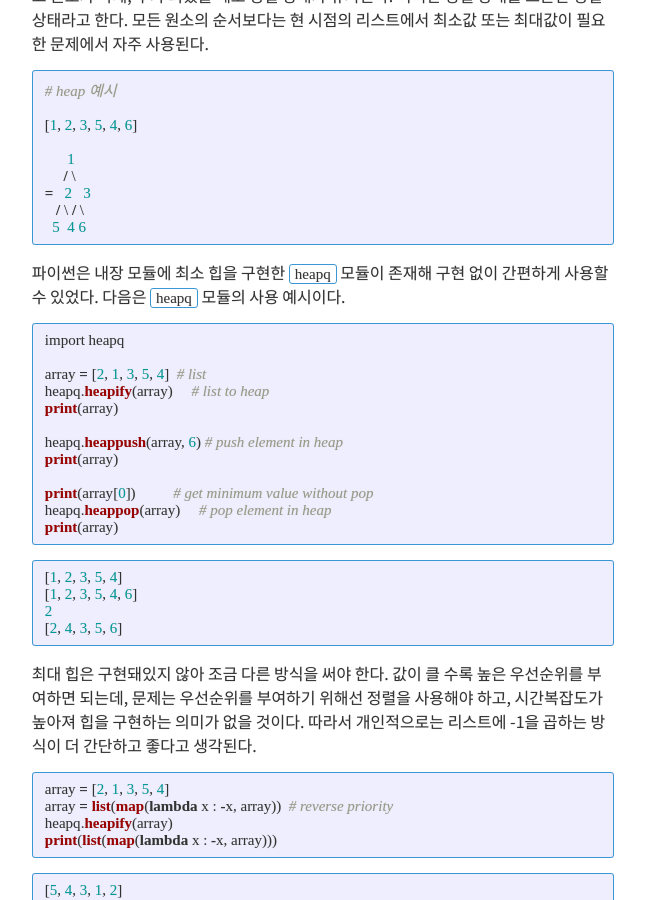
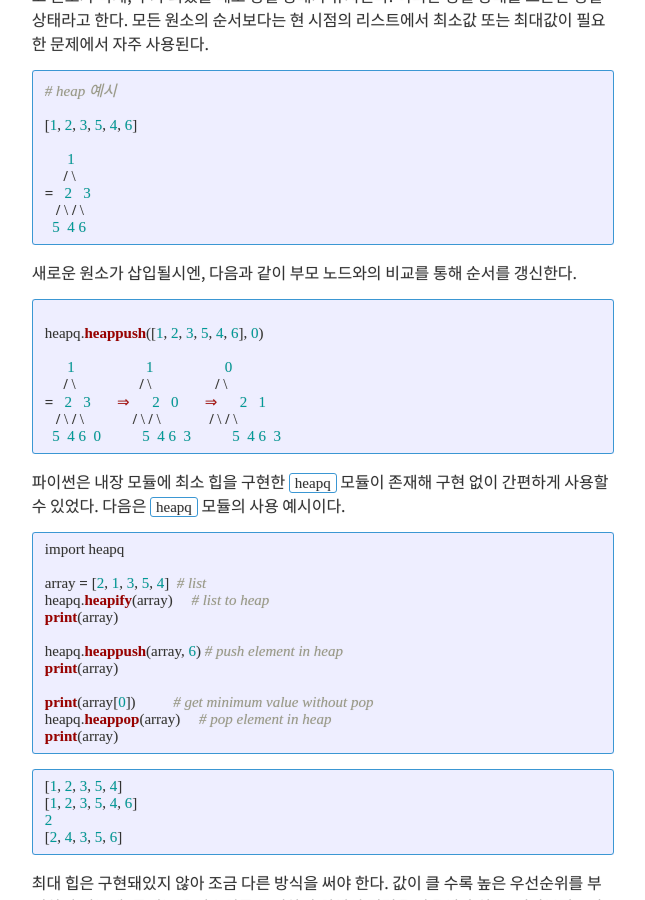
Before and after one commit to Clarit7/clarit7.github.io, a Jekyll site: the page built from _posts/2020-12-26-heap.md, in a window 1280 px wide and 900 px high, scrolled down 446 px. Shown: the whole window, without its empty margins (317-962 px from the left). Built offline with Jekyll 4.4.1, drawn with Linux system fonts in a browser that asks for light colours; some web fonts are replaced; comment, search, counter and statistics services are not loaded.

Commit message:
Update 2020-12-26-heap.md

````diff
--- a/_posts/2020-12-26-heap.md
+++ b/_posts/2020-12-26-heap.md
@@ -21,6 +21,20 @@ tags:
    / \ / \
   5  4 6
 ```
+
+새로운 원소가 삽입될시엔, 다음과 같이 부모 노드와의 비교를 통해 순서를 갱신한다.
+
+```python
+
+heapq.heappush([1, 2, 3, 5, 4, 6], 0)
+
+      1                   1                   0
+     / \                 / \                 / \
+=   2   3       ⇒      2   0       ⇒      2   1
+   / \ / \             / \ / \             / \ / \
+  5  4 6  0           5  4 6  3           5  4 6  3
+```
+
 
 파이썬은 내장 모듈에 최소 힙을 구현한 `heapq` 모듈이 존재해 구현 없이 간편하게 사용할 수 있었다. 다음은 `heapq` 모듈의 사용 예시이다.
 
````
